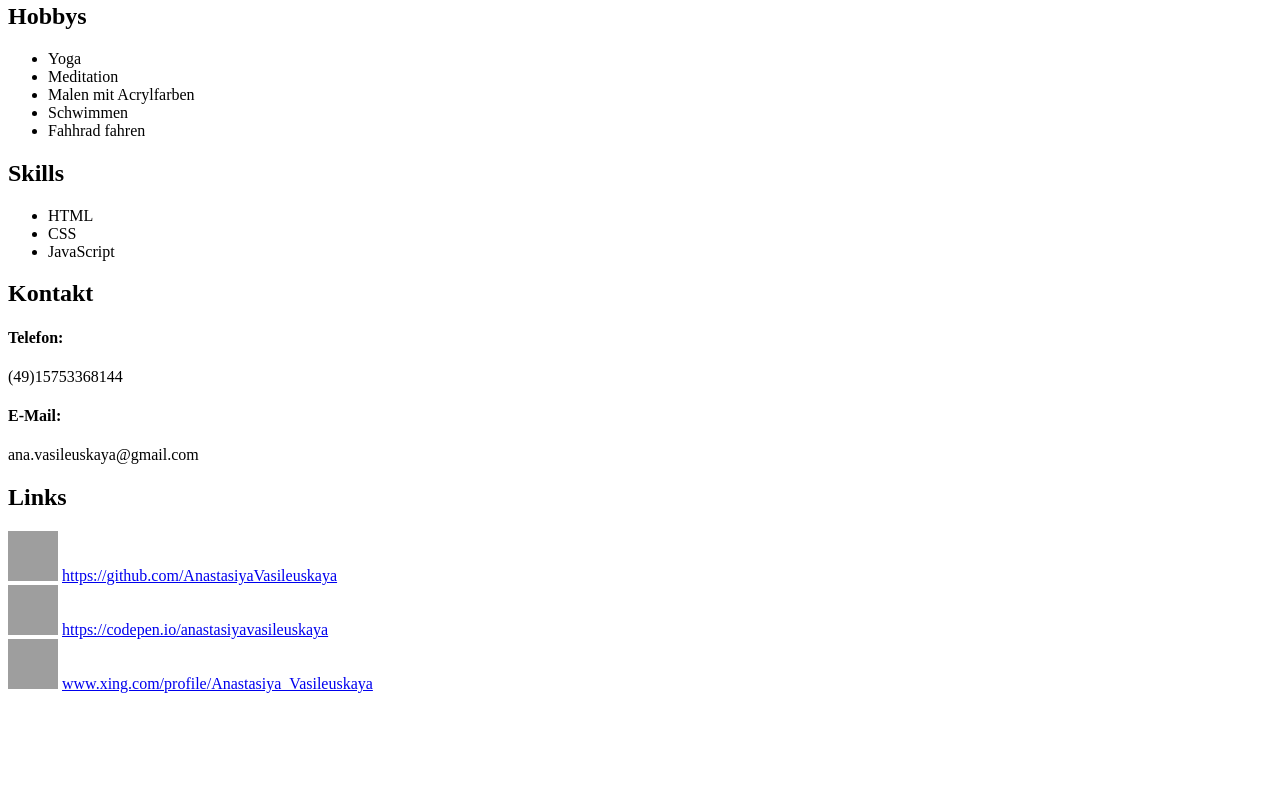
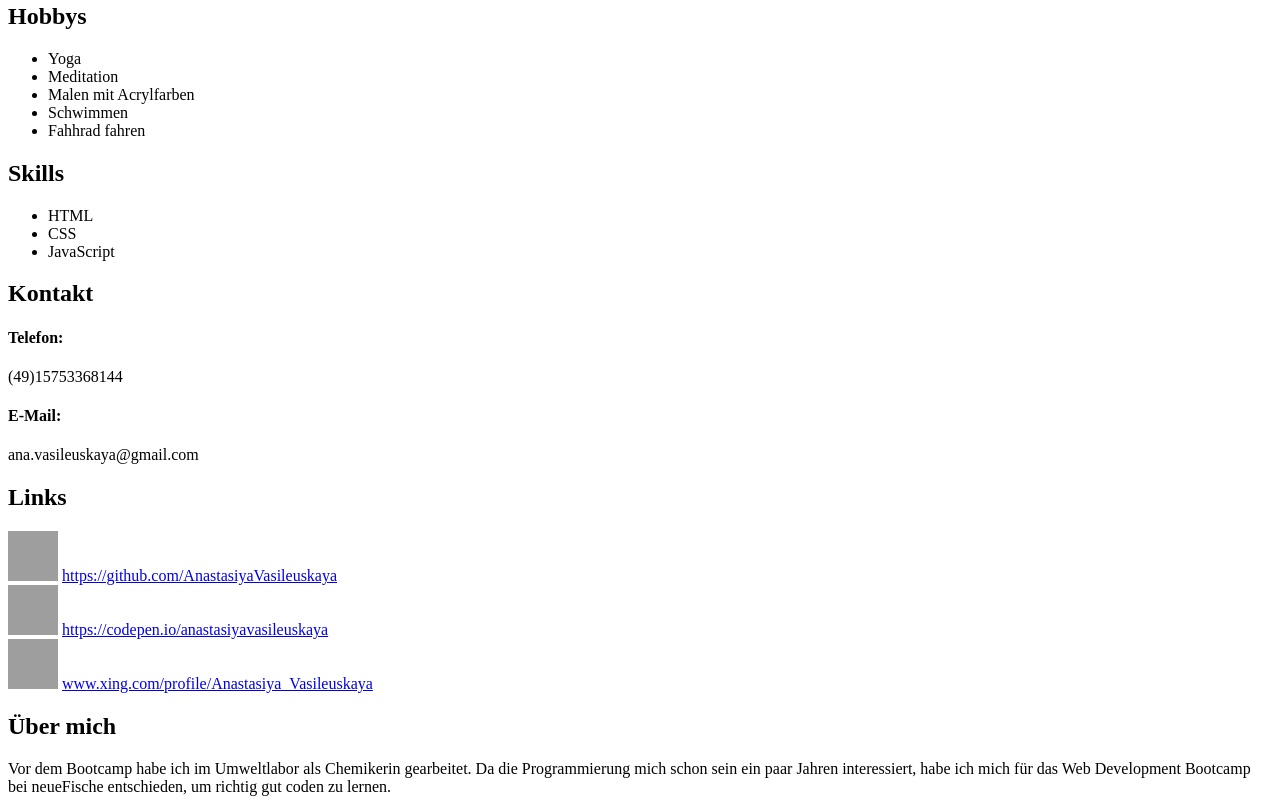
Before and after one commit to AnastasiyaVasileuskaya/personal-webseite, a plain HTML site: page src/index.html in a window 1280 px wide. Shown: the part 419-1231 px from the top of the page. Before the commit the page ends 1120 px from the top, so only its background shows below. Drawn offline with Linux system fonts and the light colour scheme; grey boxes are pictures that could not be loaded.

Commit message:
Add about me

```diff
--- a/src/index.html
+++ b/src/index.html
@@ -59,6 +59,12 @@
             <a href="www.xing.com/profile/Anastasiya_Vasileuskaya">www.xing.com/profile/Anastasiya_Vasileuskaya</a>
         </section>
     </section>
+    <section id="biography">
+        <h2>Über mich</h2>
+        <p>Vor dem Bootcamp habe ich im Umweltlabor als Chemikerin gearbeitet. Da die Programmierung mich schon sein ein
+            paar Jahren interessiert, habe ich mich für das Web Development Bootcamp bei neueFische entschieden, um
+            richtig gut coden zu lernen.</p>
+    </section>
 </body>
 
 </html>
```
